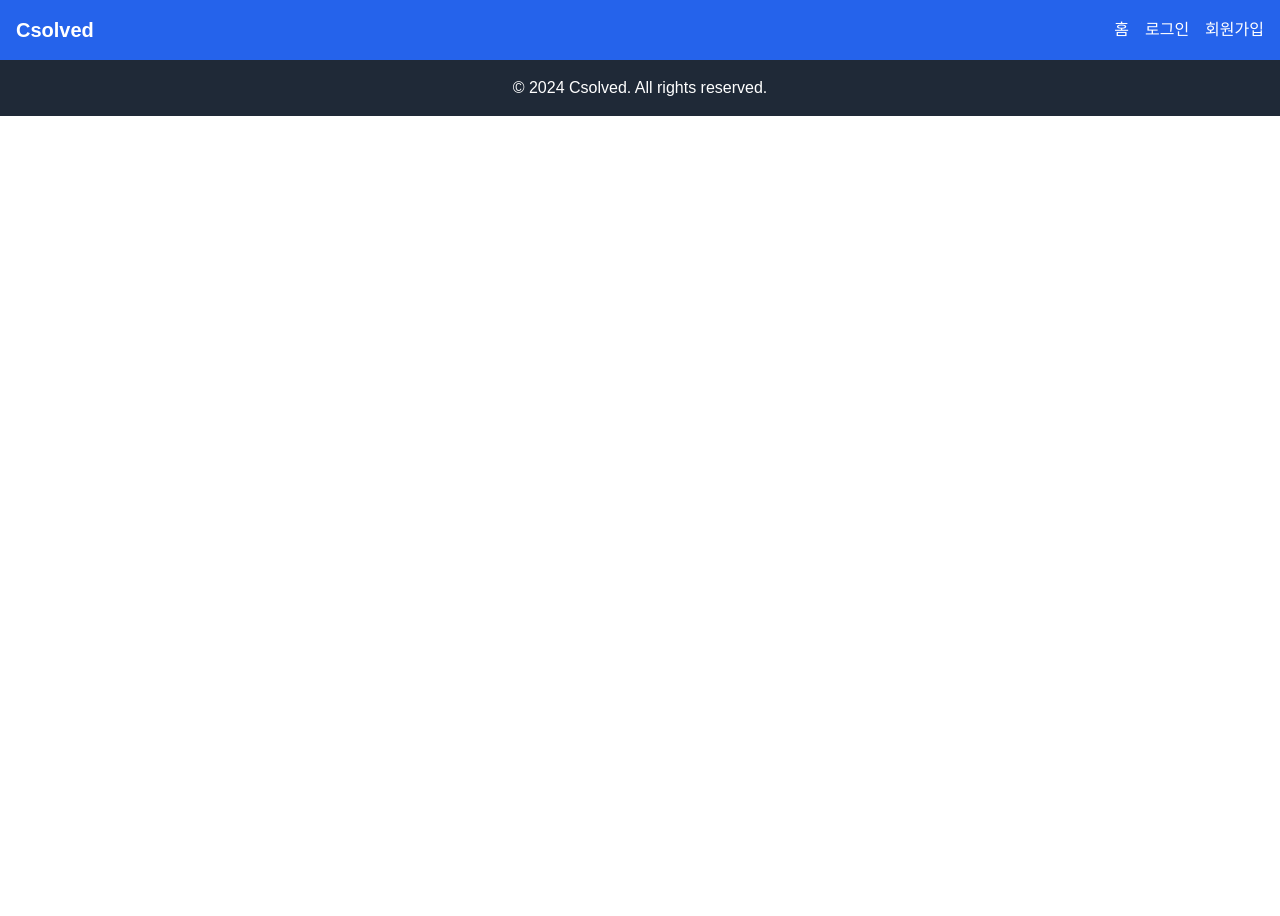
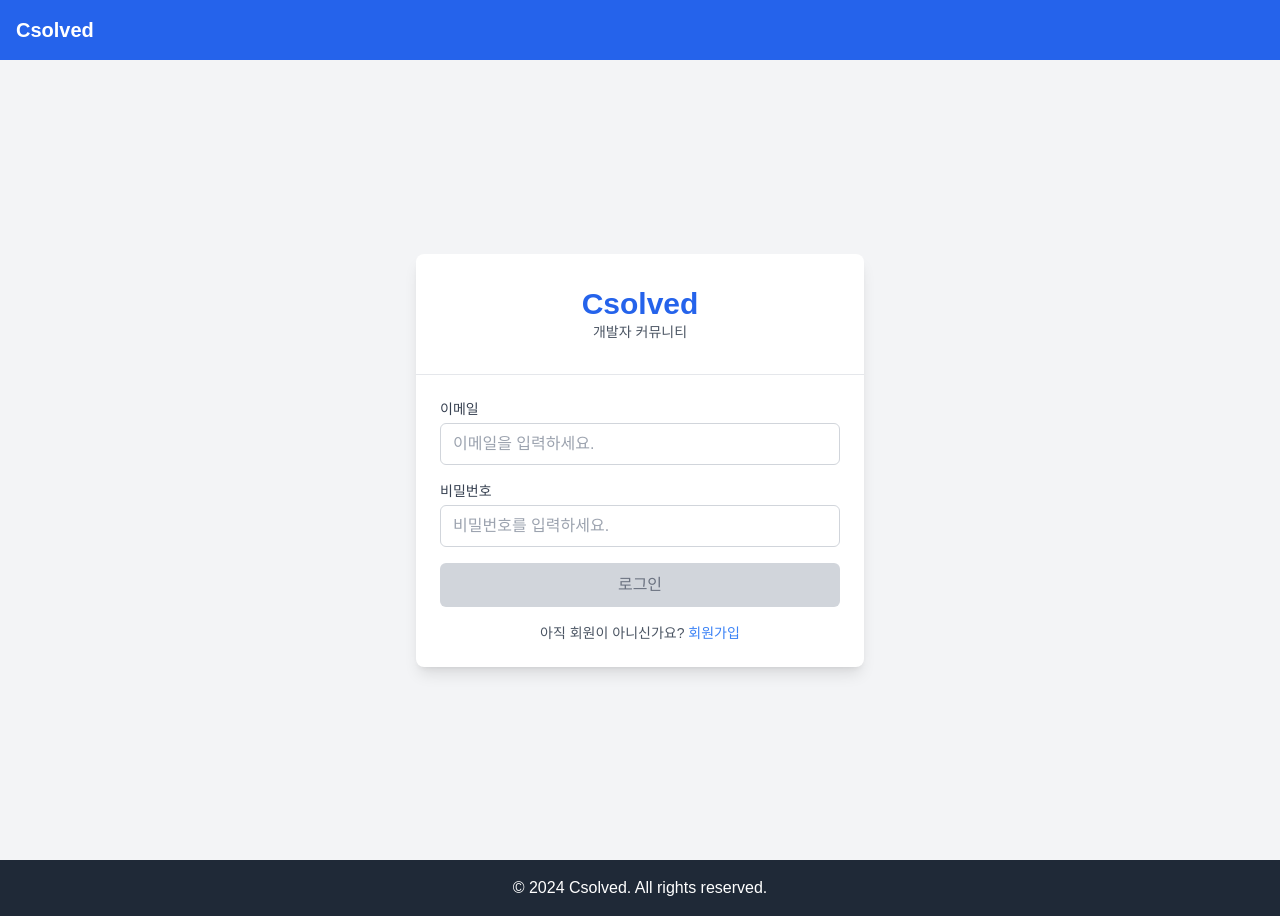
Before and after one commit to dyl0115/csolved-frontend, a Vue app: page /signin in a window 1280 px wide. Before the commit the page ends 800 px from the top, so only its background shows below. Built offline with nearby package versions, Linux system fonts and the light colour scheme.

Commit message:
[function] 회원가입 및 로그인

```diff
--- a/src/App.vue
+++ b/src/App.vue
@@ -1,24 +1,24 @@
 <!-- <script setup></script> -->
 <template>
   <div id="app">
-    <DefaultHeader />
+    <!-- <DefaultHeader /> -->
     <main>
       <router-view />
       <!-- 페이지가 여기에 들어가요 -->
     </main>
-    <DefaultFooter />
+    <!-- <DefaultFooter /> -->
   </div>
 </template>
 
 <script>
-import DefaultHeader from './components/common/DefaultHeader.vue'
-import DefaultFooter from './components/common/DefaultFooter.vue'
+// import DefaultHeader from './components/common/DefaultHeader.vue'
+// import DefaultFooter from './components/common/DefaultFooter.vue'
 
 export default {
   name: 'App',
   components: {
-    DefaultHeader,
-    DefaultFooter,
+    // DefaultHeader,
+    // DefaultFooter,
   },
 }
 </script>
--- a/src/components/auth/AuthButton.vue
+++ b/src/components/auth/LoadingButton.vue
@@ -4,7 +4,7 @@
     <span v-if="loading" class="mr-2">⏳</span>
 
     <!-- 버튼 텍스트 -->
-    <span>{{ loading ? '처리 중...' : '회원가입' }}</span>
+    <span>{{ loading ? loadingText : text }}</span>
   </button>
 </template>
 
@@ -13,6 +13,8 @@ export default {
   name: 'AuthButton',
   props: {
     type: { type: String, default: 'button' },
+    text: { type: String, default: '확인' },
+    loadingText: { type: String, default: '처리 중...' },
     loading: { type: Boolean, default: false },
     disabled: { type: Boolean, default: false },
   },
--- a/src/components/common/DefaultHeader.vue
+++ b/src/components/common/DefaultHeader.vue
@@ -2,11 +2,6 @@
   <header class="bg-blue-600 text-white p-4">
     <div class="container mx-auto flex justify-between items-center">
       <h1 class="text-xl font-bold">Csolved</h1>
-      <nav>
-        <router-link to="/" class="mr-4">홈</router-link>
-        <router-link to="/login" class="mr-4">로그인</router-link>
-        <router-link to="/signup">회원가입</router-link>
-      </nav>
     </div>
   </header>
 </template>
--- a/src/router/index.js
+++ b/src/router/index.js
@@ -2,10 +2,14 @@ import { createRouter, createWebHistory } from 'vue-router'
 // import Home from '.././views/Home.vue'
 // import Login from '../views/auth/Login.vue'
 import SignUp from '../views/auth/SignUp.vue'
+import SignIn from '../views/auth/SignIn.vue'
 
 const router = createRouter({
   history: createWebHistory(import.meta.env.BASE_URL),
-  routes: [{ path: '/signup', component: SignUp }],
+  routes: [
+    { path: '/signup', component: SignUp },
+    { path: '/signin', component: SignIn },
+  ],
 })
 
 export default router
--- /dev/null
+++ b/src/views/auth/SignIn.vue
@@ -0,0 +1,149 @@
+<template>
+  <DefaultHeader />
+  <section class="bg-gray-100">
+    <div class="min-h-screen flex items-center justify-center p-4">
+      <div class="w-full max-w-md bg-white rounded-lg shadow-lg">
+        <!-- 로고 -->
+        <AuthLogo />
+        <!-- 로그인 입력 폼 -->
+        <div class="p-6">
+          <form @submit.prevent="handleSignin" class="space-y-4">
+            <!-- 이메일 입력 -->
+            <InputField
+              label="이메일"
+              type="email"
+              placeholder="이메일을 입력하세요."
+              v-model="signInForm.email"
+              :error="errors.email"
+            />
+
+            <!-- 비밀번호 입력 -->
+            <InputField
+              label="비밀번호"
+              type="password"
+              placeholder="비밀번호를 입력하세요."
+              v-model="signInForm.password"
+              :error="errors.password"
+            />
+
+            <!-- 글로벌 에러 메시지 -->
+            <div
+              v-if="globalErrors.length > 0"
+              class="p-4 mb-4 text-sm text-red-700 bg-red-100 rounded-lg"
+            >
+              <p v-for="error in globalErrors" :key="error">{{ error }}</p>
+            </div>
+
+            <!-- 로그인 버튼 -->
+            <LoadingButton
+              type="submit"
+              text="로그인"
+              loadingText="처리 중..."
+              :loading="loading"
+              :disabled="!isFormValid"
+            >
+            </LoadingButton>
+
+            <!-- 회원가입 링크 -->
+            <div class="text-center text-sm text-gray-600">
+              아직 회원이 아니신가요?
+              <router-link to="/auth/signUp" class="text-blue-500 hover:text-blue-600">
+                회원가입
+              </router-link>
+            </div>
+          </form>
+        </div>
+      </div>
+    </div>
+  </section>
+  <DefaultFooter />
+</template>
+
+<script>
+import { signIn } from '../../api/auth.js'
+import AuthLogo from '../../components/auth/AuthLogo.vue'
+import InputField from '../../components/common/DefaultInputField.vue'
+import DefaultHeader from '../../components/common/DefaultHeader.vue'
+import DefaultFooter from '../../components/common/DefaultFooter.vue'
+import LoadingButton from '../../components/auth/LoadingButton.vue'
+
+export default {
+  name: 'SignIn',
+  components: {
+    AuthLogo,
+    DefaultHeader,
+    DefaultFooter,
+    InputField,
+    LoadingButton,
+  },
+
+  data() {
+    return {
+      signInForm: {
+        email: '',
+        password: '',
+      },
+      errors: {},
+      globalErrors: [],
+      loading: false,
+    }
+  },
+
+  computed: {
+    isFormValid() {
+      return (
+        this.signInForm.email && this.signInForm.password && Object.keys(this.errors).length === 0
+      )
+    },
+  },
+
+  watch: {
+    'signInForm.email'() {
+      this.validateEmail()
+    },
+  },
+
+  methods: {
+    async handleSignin() {
+      if (!this.validateAll()) return
+
+      this.loading = true
+      this.globalErrors = []
+
+      try {
+        const result = await signIn({
+          email: this.signInForm.email,
+          password: this.signInForm.password,
+        })
+
+        if (result.sucess) {
+          localStorage.setItem('token', result.token)
+          this.$router.push('/')
+        } else {
+          this.globalErrors = [result.message || '로그인에 실패했습니다.']
+        }
+      } catch (error) {
+        this.globalErrors('로그인 에러', error)
+      } finally {
+        this.loading = false
+      }
+    },
+
+    validateAll() {
+      this.errors = {}
+      this.validateEmail()
+      return Object.keys(this.errors).length === 0
+    },
+
+    validateEmail() {
+      if (!this.signInForm.email) {
+        this.errors.email = '이메일을 입력해주세요.'
+      } else if (!/^[^\s@]+@[^\s@]+\.[^\s@]+$/.test(this.signInForm.email)) {
+        this.errors.email = '올바른 이메일 형식을 입력해주세요.'
+      } else {
+        delete this.errors.email
+      }
+    },
+  },
+}
+</script>
--- a/src/views/auth/SignUp.vue
+++ b/src/views/auth/SignUp.vue
@@ -1,4 +1,5 @@
 <template>
+  <DefaultHeader />
   <section class="bg-gray-100">
     <div class="min-h-screen flex items-center justify-center p-4">
       <div class="w-full max-w-md bg-white rounded-lg shadow-lg">
@@ -12,7 +13,7 @@
               label="이메일 주소"
               type="email"
               placeholder="사용할 이메일 주소"
-              v-model="form.email"
+              v-model="signUpForm.email"
               :error="errors.email"
             />
 
@@ -20,7 +21,7 @@
               label="닉네임"
               type="text"
               placeholder="커뮤니티에서 사용할 닉네임 (2-8자)"
-              v-model="form.nickname"
+              v-model="signUpForm.nickname"
               :error="errors.nickname"
             />
 
@@ -28,7 +29,7 @@
               label="비밀번호"
               type="password"
               placeholder="8자 이상, 영문/숫자/특수문자 조합"
-              v-model="form.password"
+              v-model="signUpForm.password"
               :error="errors.password"
             />
 
@@ -36,45 +37,55 @@
               label="비밀번호 확인"
               type="password"
               placeholder=""
-              v-model="form.passwordConfirm"
+              v-model="signUpForm.passwordConfirm"
               :error="errors.passwordConfirm"
             />
 
             <!-- 약관 동의 -->
             <div class="flex items-center gap-2 my-5">
-              <input type="checkbox" class="w-4 h-4" v-model="form.agreeTerms" />
+              <input type="checkbox" class="w-4 h-4" v-model="signUpForm.agreeTerms" />
               <label class="text-xs text-gray-600">
                 이용약관 및 개인정보처리방침에 동의합니다
               </label>
             </div>
 
-            <AuthButton type="submit" :loading="loading" :disabled="!isFormValid">
-              회원가입
-            </AuthButton>
+            <LoadingButton
+              type="submit"
+              text="회원가입"
+              loadingText="처리 중..."
+              :loading="loading"
+              :disabled="!isFormValid"
+            >
+            </LoadingButton>
           </form>
         </div>
       </div>
     </div>
   </section>
+  <DefaultFooter />
 </template>
 
 <script>
 import { signUp } from '../../api/auth.js'
 import AuthLogo from '../../components/auth/AuthLogo.vue'
 import InputField from '../../components/common/DefaultInputField.vue'
-import AuthButton from '../../components/auth/AuthButton.vue'
+import LoadingButton from '../../components/auth/LoadingButton.vue'
+import DefaultHeader from '../../components/common/DefaultHeader.vue'
+import DefaultFooter from '../../components/common/DefaultFooter.vue'
 
 export default {
   name: 'SignUp',
   components: {
     AuthLogo,
     InputField,
-    AuthButton,
+    LoadingButton,
+    DefaultHeader,
+    DefaultFooter,
   },
 
   data() {
     return {
-      form: {
+      signUpForm: {
         email: '',
         nickname: '',
         password: '',
@@ -89,11 +100,11 @@ export default {
   computed: {
     isFormValid() {
       return (
-        this.form.email &&
-        this.form.nickname &&
-        this.form.password &&
-        this.form.passwordConfirm &&
-        this.form.agreeTerms &&
+        this.signUpForm.email &&
+        this.signUpForm.nickname &&
+        this.signUpForm.password &&
+        this.signUpForm.passwordConfirm &&
+        this.signUpForm.agreeTerms &&
         Object.keys(this.errors).length === 0
       )
     },
@@ -101,16 +112,16 @@ export default {
 
   watch: {
     // 실시간 검증
-    'form.email'() {
+    'signUpForm.email'() {
       this.validateEmail()
     },
-    'form.nickname'() {
+    'signUpForm.nickname'() {
       this.validateNickname()
     },
-    'form.password'() {
+    'signUpForm.password'() {
       this.validatePassword()
     },
-    'form.passwordConfirm'() {
+    'signUpForm.passwordConfirm'() {
       this.validatePasswordConfirm()
     },
   },
@@ -123,16 +134,16 @@ export default {
 
       try {
         const result = await signUp({
-          email: this.form.email,
-          nickname: this.form.nickname,
-          password: this.form.password,
+          email: this.signUpForm.email,
+          nickname: this.signUpForm.nickname,
+          password: this.signUpForm.password,
         })
 
         if (result.success) {
           alert('회원가입이 완료되었습니다!')
-          this.$router.push('/login')
+          this.$router.push('/signin')
         } else {
-          alert('회원가입 실패: ' + result.message)
+          alert(result.message)
         }
         // eslint-disable-next-line no-unused-vars
       } catch (error) {
@@ -152,9 +163,9 @@ export default {
     },
 
     validateEmail() {
-      if (!this.form.email) {
+      if (!this.signUpForm.email) {
         this.errors.email = '이메일을 입력해주세요.'
-      } else if (!/\S+@\S+\.\S+/.test(this.form.email)) {
+      } else if (!/\S+@\S+\.\S+/.test(this.signUpForm.email)) {
         this.errors.email = '올바른 이메일 형식이 아닙니다.'
       } else {
         delete this.errors.email
@@ -162,9 +173,9 @@ export default {
     },
 
     validateNickname() {
-      if (!this.form.nickname) {
+      if (!this.signUpForm.nickname) {
         this.errors.nickname = '닉네임을 입력해주세요.'
-      } else if (this.form.nickname.length < 2 || this.form.nickname.length > 8) {
+      } else if (this.signUpForm.nickname.length < 2 || this.signUpForm.nickname.length > 8) {
         this.errors.nickname = '닉네임은 2-8자 사이여야 합니다.'
       } else {
         delete this.errors.nickname
@@ -173,9 +184,9 @@ export default {
 
     validatePassword() {
       const regex = /^(?=.*[A-Za-z])(?=.*\d)(?=.*[@$!%*#?&])[A-Za-z\d@$!%*#?&]{8,}$/
-      if (!this.form.password) {
+      if (!this.signUpForm.password) {
         this.errors.password = '비밀번호를 입력해주세요.'
-      } else if (!regex.test(this.form.password)) {
+      } else if (!regex.test(this.signUpForm.password)) {
         this.errors.password = '8자 이상, 영문/숫자/특수문자 조합이어야 합니다.'
       } else {
         delete this.errors.password
@@ -183,7 +194,7 @@ export default {
     },
 
     validatePasswordConfirm() {
-      if (this.form.password !== this.form.passwordConfirm) {
+      if (this.signUpForm.password !== this.signUpForm.passwordConfirm) {
         this.errors.passwordConfirm = '비밀번호가 일치하지 않습니다.'
       } else {
         delete this.errors.passwordConfirm
```
Also changed, not shown: src/api/auth.js (+11 -9 lines).
